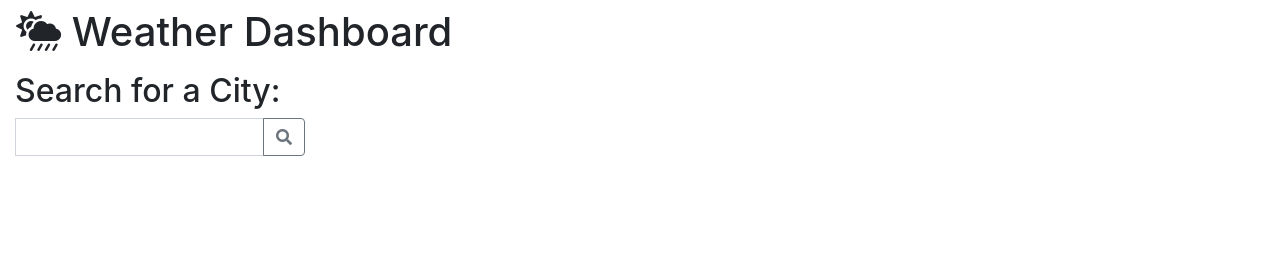
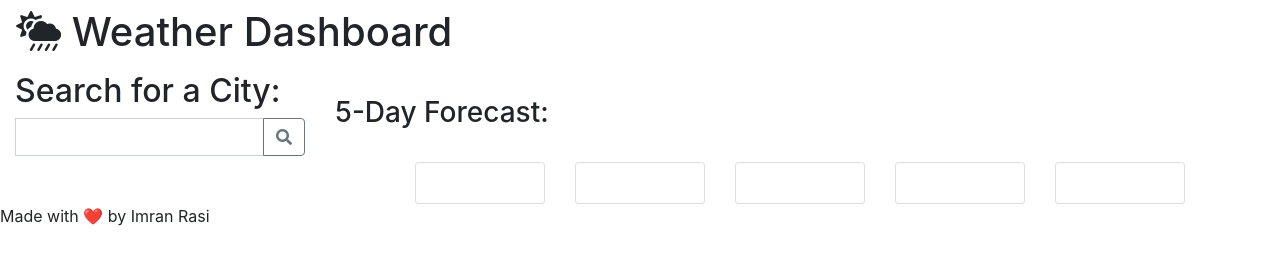
Before and after one commit to imran7rassi/Imrans-weather-dashboard, a plain HTML site: page index.html in a window 1280 px wide. Drawn offline with nearby package versions, Linux system fonts and the light colour scheme.

Commit message:
added weather cards and footer

```diff
--- a/index.html
+++ b/index.html
@@ -44,6 +44,66 @@
                 </div>
             </div>
 
+            <!-- Weather Div-->
+            <div id="weather-box" class="col-lg-9 col-md-12 col-sm-12">
+
+                <!-- Searched City Current Weather Div-->
+                <div id="city-box">
+                </div>
+
+                <!-- Five Day Forecast-->
+                <div id="five-day-box">
+                    <br>
+                    <h3 class="bold">5-Day Forecast:</h3>
+                    <br>
+                    <div class="five-day-row">
+                        <div class="row">
+                            <!-- Five Day Weather Cards-->
+                            <div class="col-1"></div>
+                            <div class="col-lg-2 col-md-12 col-sm-12 text-center">
+                                <div class="card">
+                                    <div id="div0" class="card-body">
+                                    </div>
+                                </div>
+                            </div>
+                            <div class="col-lg-2 col-md-12 col-sm-12 text-center">
+                                <div class="card">
+                                    <div id="div1" class="card-body">
+                                    </div>
+                                </div>
+                            </div>
+                            <div class="col-lg-2 col-md-12 col-sm-12 text-center">
+                                <div class="card">
+                                    <div id="div2" class="card-body">
+                                    </div>
+                                </div>
+                            </div>
+                            <div class="col-lg-2 col-md-12 col-sm-12 text-center">
+                                <div class="card">
+                                    <div id="div3" class="card-body">
+                                    </div>
+                                </div>
+                            </div>
+                            <div class="col-lg-2 col-sm-12 text-center">
+                                <div class="card">
+                                    <div id="div4" class="card-body">
+                                    </div>
+                                </div>
+                            </div>
+                            <div class="col-1"></div>
+                        </div>
+                    </div>
+                </div>
+            </div>
+        </div>
+    </div>
+    <footer>
+        <p>Made with ❤️️ by Imran Rasi</a></p>
+    </footer>
+    <script src="https://code.jquery.com/jquery-3.4.1.min.js"></script>
+    <script src="Assets/script.js"></script>
+
+
 <body>
 
 </body>
```
